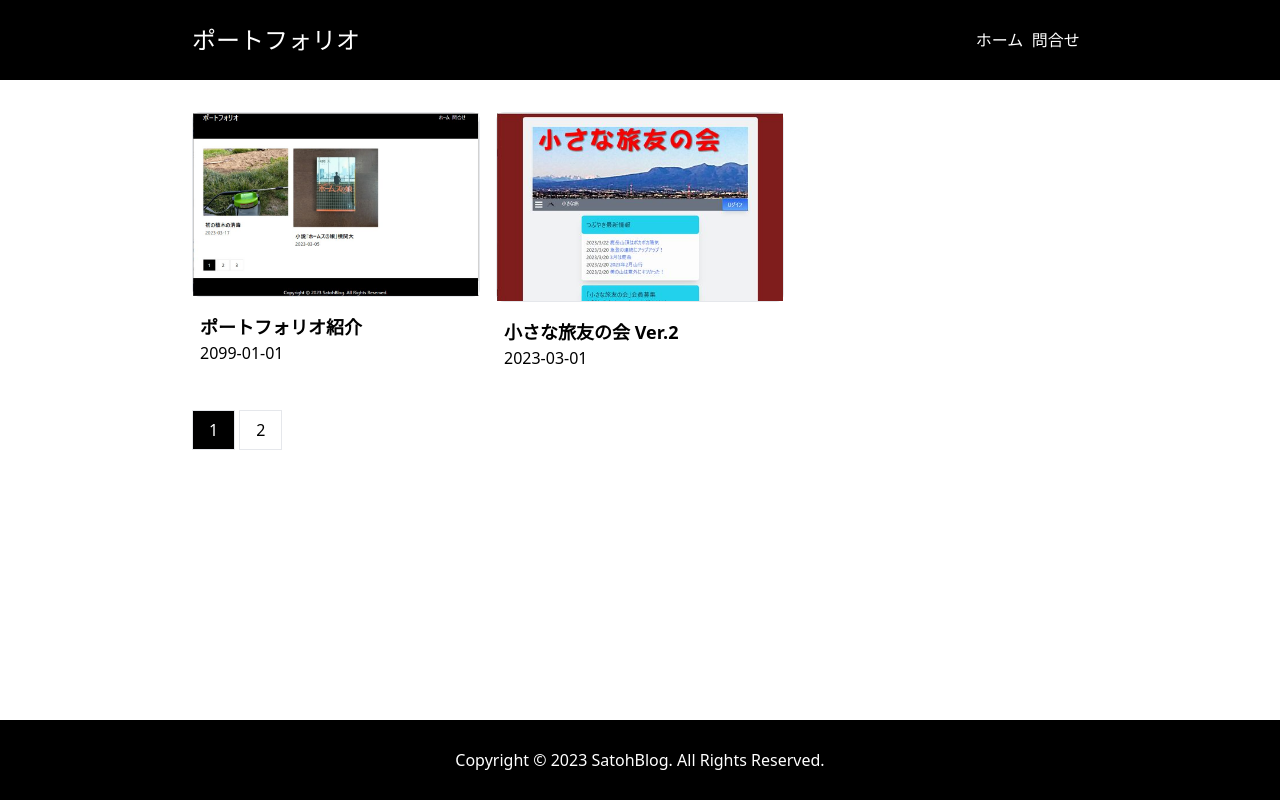
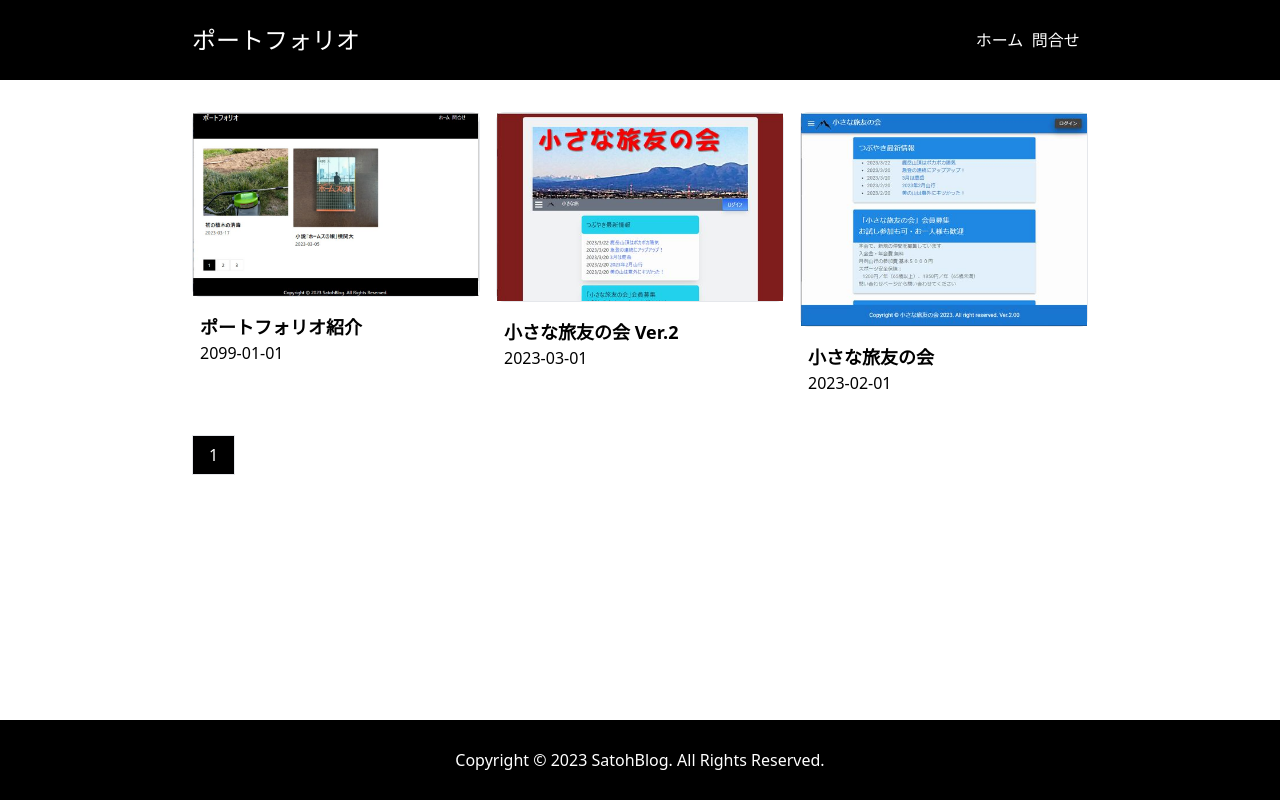
Before and after one commit to kfbk/nextjs-markdown-blog, a Next.js app: page /page/1 in a window 1280 px wide. Built offline with nearby package versions, Linux system fonts and the light colour scheme.

Commit message:
Page_Size=6

```diff
--- a/pages/page/[page].js
+++ b/pages/page/[page].js
@@ -3,7 +3,7 @@ import matter from 'gray-matter';
 import Pagination from '../../components/Pagination';
 import PostCard from '../../components/PostCard';
 
-const PAGE_SIZE = 2;
+const PAGE_SIZE = 6;
 
 // Array.from：第1引数の配列を1つずつ第2引数に渡し、その戻り値から新たな配列を作る
 const range = (start, end, length = end - start + 1) =>
--- a/pages/thankyou.js
+++ /dev/null
@@ -1,7 +0,0 @@
-export default function Thankyou() {
-  return (
-    <>
-      お問合せありがとうございました。
-    </>
-  )
-}
```
